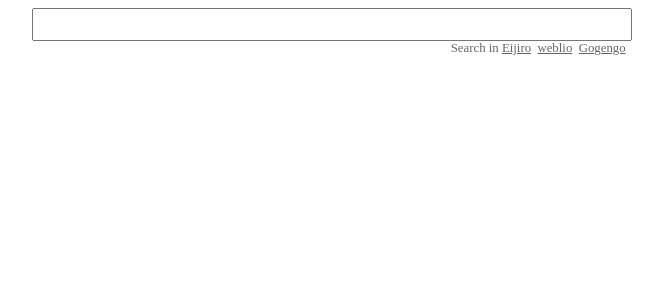
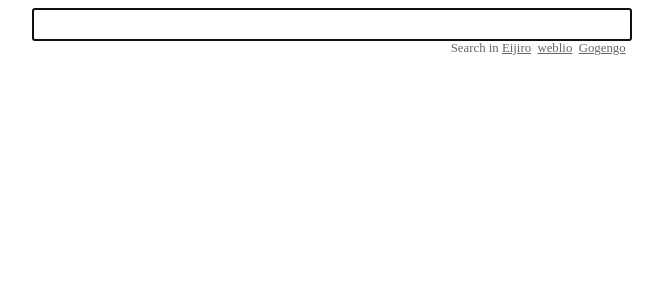
Before and after one commit to hashrock/mindict, a React (Vite) app: page / in a window 1280 px wide. Shown: the top 300 px of the page, without its empty margins (308-971 px from the left). Built offline with nearby package versions, Linux system fonts and the light colour scheme.

Commit message:
set input focus

```diff
--- a/src/App.tsx
+++ b/src/App.tsx
@@ -25,7 +25,7 @@ function App() {
   return (
     <div className="App">
       <div className="search">
-        <input onChange={(e) => setText(e.target.value)} />
+        <input autoFocus onChange={(e) => setText(e.target.value)} />
       </div>
       <div className="queryAction">
         Search in <a href={"https://eow.alc.co.jp/search?q=" + inputEscaped}>Eijiro</a>
```
